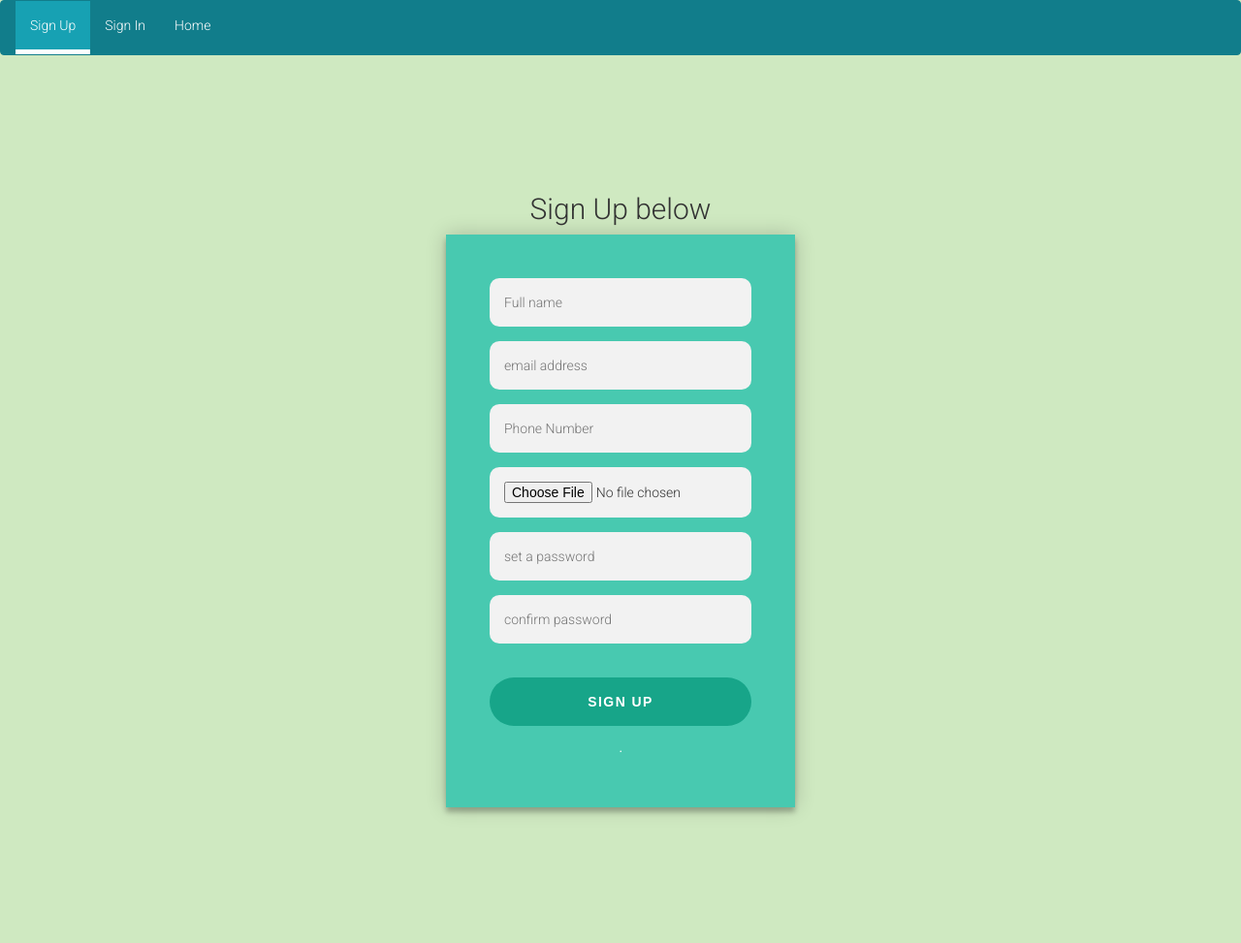
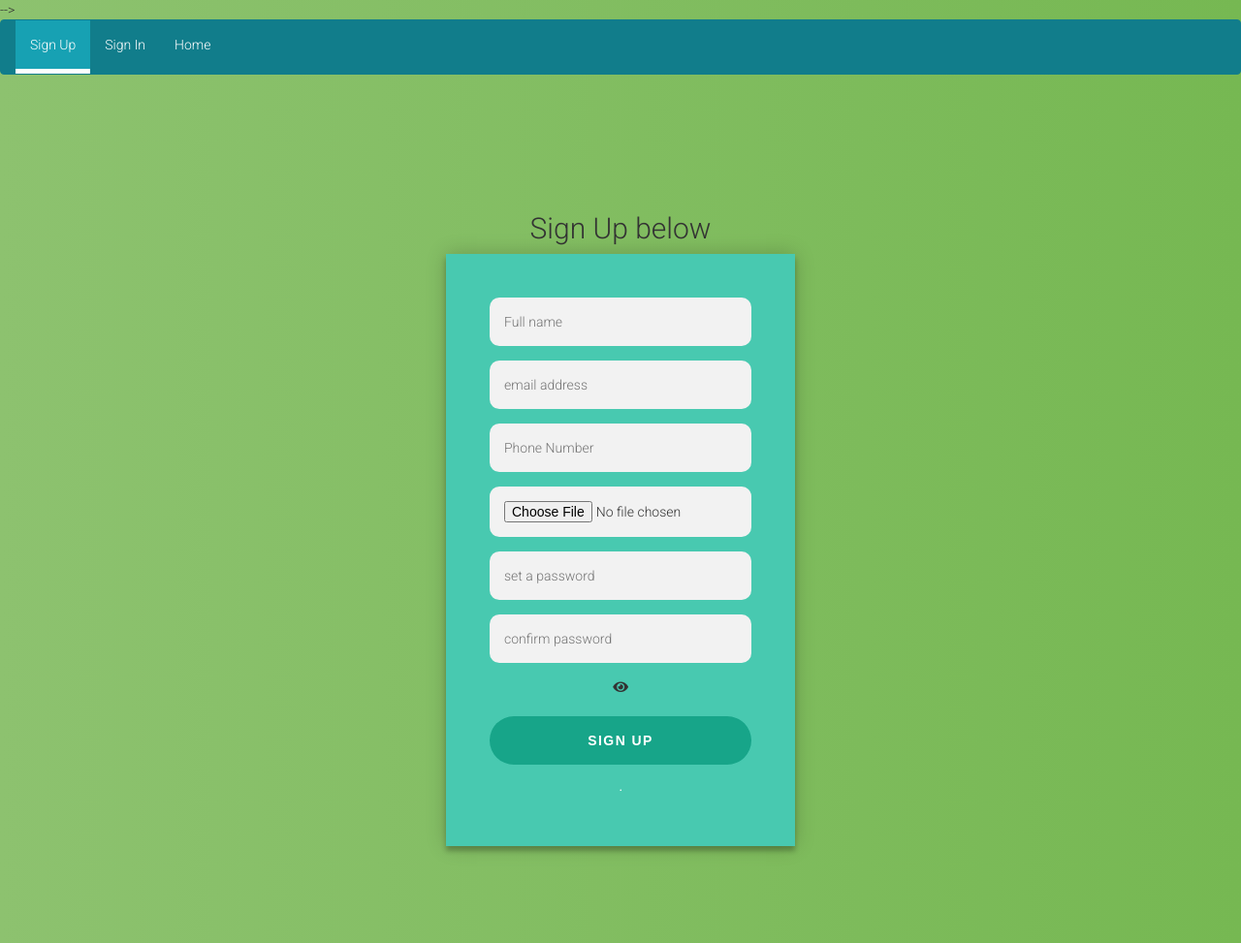
Before and after one commit to Sanga78/Eventticket-booking-system, a PHP site: page /tcpdf/pro/individual_reg.php in a window 1280 px wide. Shown: the whole page at 97% size. Before the commit the page ends 842 px from the top, so only its background shows below. Run offline with PHP 8.4, Linux system fonts and the light colour scheme; some libraries are stand-ins or nearby versions.

Commit message:
Update inc-header.php
added fontawaesome links

```diff
--- a/events/pro/includes/inc-header.php
+++ b/events/pro/includes/inc-header.php
@@ -11,4 +11,10 @@ require_once '../constants.php';
     <link href="assets/css/bootstrap.min.css" rel="stylesheet" type="text/css" />
     <link rel="stylesheet" href="assets/css/style.css">
     <link rel="stylesheet" href="assets/css/signup.css">
+    <link rel="stylesheet" href="assets/css/signin.css">
+    <link rel="stylesheet" href="https://use.fontawesome.com/releases/v5.15.1/css/all.css" integrity="sha384-vp86vTRFVJgpjF9jiIGPEEqYqlDwgyBgEF109VFjmqGmIY/Y4HV4d3Gp2irVfcrp" crossorigin="anonymous"> -->
+    <link
+        rel="stylesheet"
+        href="https://cdnjs.cloudflare.com/ajax/libs/font-awesome/4.7.0/css/font-awesome.min.css"
+      />
 </head>
```
